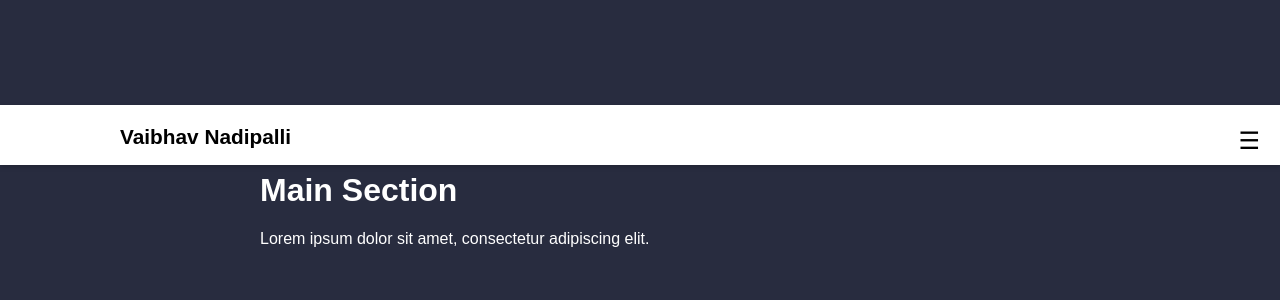
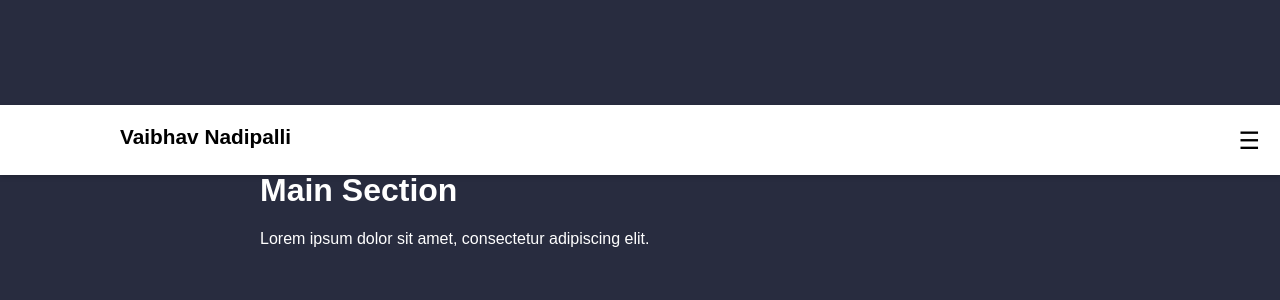
Before and after one commit to Vaibhav-Nadipalli/vaibhav-nadipalli.github.io, a Jekyll site: the page built from index.markdown, in a window 1280 px wide. Shown: the top 300 px of the page. Built offline with Jekyll 4.4.1, drawn with Linux system fonts in a browser that asks for light colours.

Commit message:
Update styles.css

```diff
--- a/assets/css/styles.css
+++ b/assets/css/styles.css
@@ -21,11 +21,11 @@ header {
     color: #000; /* Black text */
     position: fixed;
     width: 100%;
-    top: 10;
+    top: 5;
     z-index: 1000;
     padding: 15px 0; /* Vertical padding decreased by 15 pixels */
     box-shadow: 0 2px 5px rgba(0,0,0,0.2);
-    height: 60px; /* Decreased height by 15 pixels */
+    height: 70px; /* Decreased height by 15 pixels */
 }
 
 .nav-container {
```
